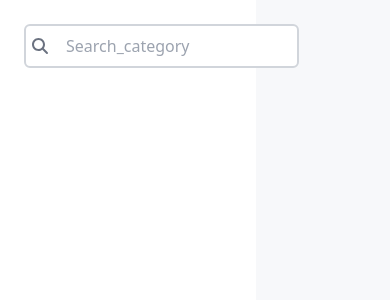
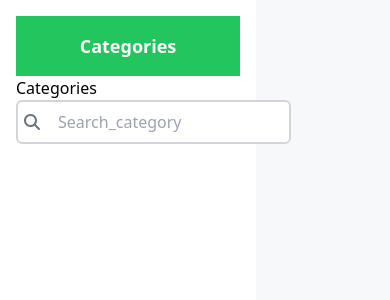
Before and after one commit to RfxNaushad/duaruqyah-client, a Next.js app: page /components/MainLeft in a window 390 px wide. Shown: the top 300 px of the page. Built offline with nearby package versions, Linux system fonts and the light colour scheme.

Commit message:
main left main right responsive updated

```diff
--- a/pages/components/MainLeft.js
+++ b/pages/components/MainLeft.js
@@ -78,7 +78,12 @@ const CategoryItem = ({ category, onSelectCategory, selectedCatId }) => {
 export default function MainLeft ({ categories, onSelectCategory }) {
   return (
     <div className="bg-white w-64 h-screen p-4 flex flex-col">
-    <div className="flex items-center rounded-md mb-4 bg-white p-2">
+    <div className="bg-green-500 p-4">
+  <h2 className="text-white text-center text-lg font-bold">Categories</h2>
+
+</div>
+    <h3 className=''>Categories</h3>
+    <div className="flex items-center rounded-md mb-4 bg-white">
     <div className="relative">
           <input
             type="text"
--- a/pages/components/MainRight.js
+++ b/pages/components/MainRight.js
@@ -18,7 +18,7 @@ const MainRight = () => {
   };
 
   return (
-    <div className="bg-white min-h-screen p-4 shadow-lg rounded-lg">
+    <div className="bg-white w-64 min-h-screen p-4 shadow-lg rounded-lg">
       <div className="font-bold text-xl mb-6 text-black text-center">Settings</div>
 
       {/* Settings Items */}
--- a/pages/components/MiddleContent.js
+++ b/pages/components/MiddleContent.js
@@ -49,7 +49,6 @@ const MiddleContent = ({ filteredDuas }) => {
               <p className="text-sm text-black">{dua.refference_en}</p>
             </div>
             <div className="flex justify-between items-center mt-2">
-              {/* Audio Player - Assuming you are using a custom audio player */}
               <AudioPlayer audioSrc={dua.audio} />
               <div className="flex">
                 <FontAwesomeIcon
--- a/pages/index.js
+++ b/pages/index.js
@@ -54,7 +54,7 @@ function HomePage({ categories, subCategories, duas }) {
   };
 
   // Filter the duas based on the selected category
-  const filteredDuas = duas.data.filter(dua => selectedCatId === dua.cat_id);
+  const filteredDuas = duas?.data.filter(dua => selectedCatId === dua.cat_id);
 
   return (
     <div className="flex">
```
